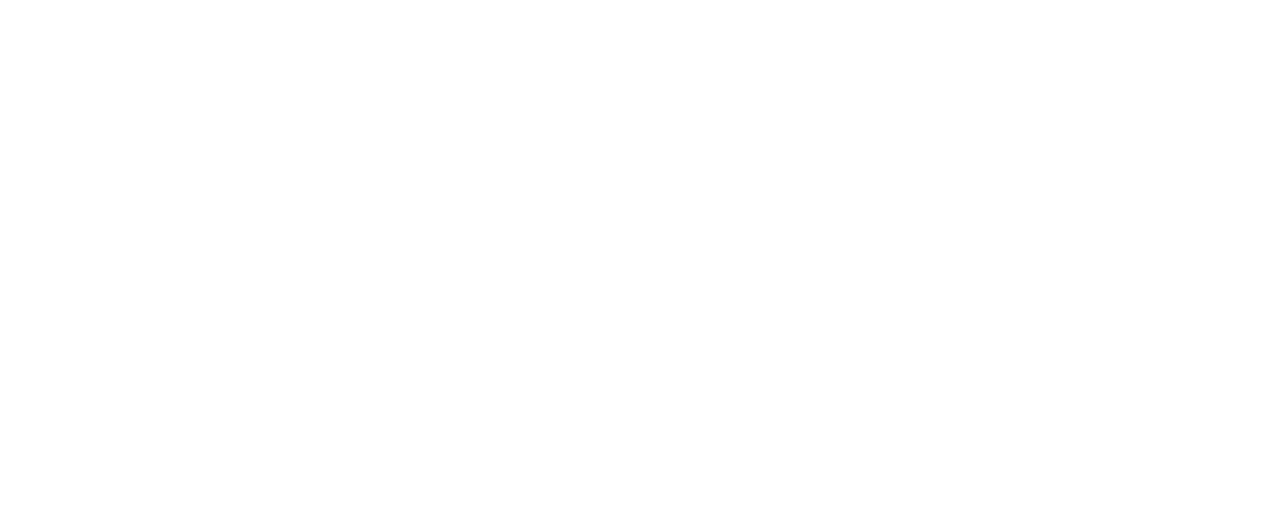
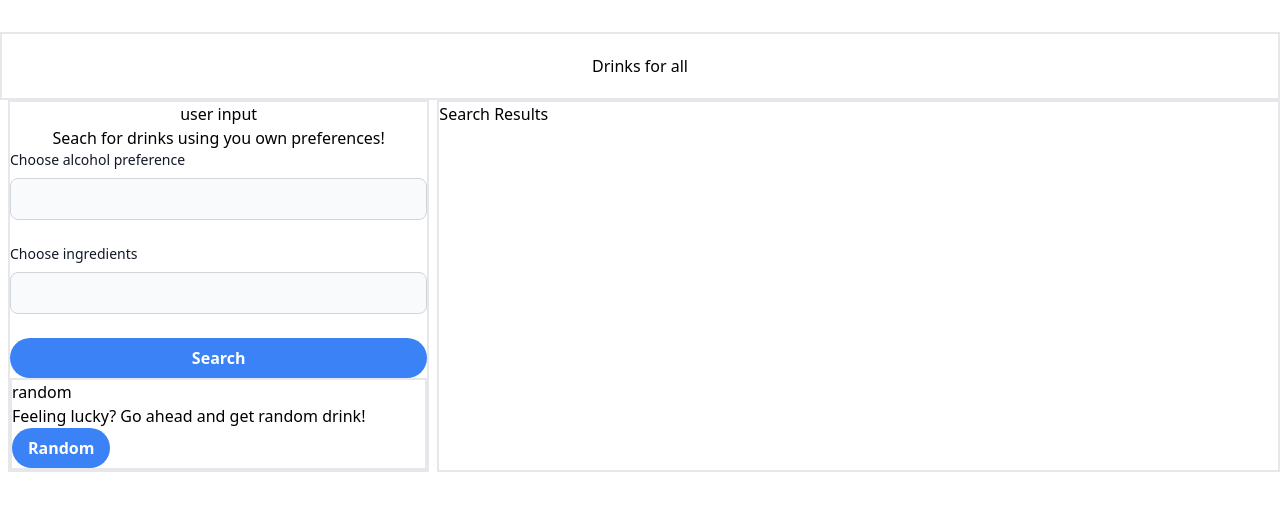
Before and after one commit to capydays/drinks-for-all, a plain HTML site: page search-request.html in a window 1280 px wide. Drawn offline with nearby package versions, Linux system fonts and the light colour scheme.

Commit message:
search feature

```diff
--- a/search-request.html
+++ b/search-request.html
@@ -1,12 +1,64 @@
 <!DOCTYPE html>
 <html lang="en">
-<head>
-    <meta charset="UTF-8">
-    <meta name="viewport" content="width=device-width, initial-scale=1.0">
+  <head>
+    <meta charset="UTF-8" />
+    <meta name="viewport" content="width=device-width, initial-scale=1.0" />
     <script src="https://cdn.tailwindcss.com"></script>
     <title>Drinks For All - Search Results</title>
-</head>
-<body>
+  </head>
+  <body>
+    <div class="flex justify-center mt-8 border-2 p-5">Drinks for all</div>
+    <div class="container">
+    <div class="flex flex row gap-x-2">
+      <div class="flex flex-col ml-2 border-2 w-2/6">
+        <div class="flex flex-col justify-center">
+          <div class="flex justify-center">user input</div>
+          <span class="text-center">Seach for drinks using you own preferences!</span>
+          <div class="mb-6">
+            <label
+              for="default-input"
+              class="block mb-2 text-sm font-medium text-gray-900 dark:text-white"
+              >Choose alcohol preference</label
+            >
+            <input
+              type="text"
+              id="default-input"
+              class="bg-gray-50 border border-gray-300 text-gray-900 text-sm rounded-lg focus:ring-blue-500 focus:border-blue-500 block w-full p-2.5 dark:bg-gray-700 dark:border-gray-600 dark:placeholder-gray-400 dark:text-white dark:focus:ring-blue-500 dark:focus:border-blue-500"
+            />
+          </div>
+          <div class="mb-6">
+            <label
+              for="default-input"
+              class="block mb-2 text-sm font-medium text-gray-900 dark:text-white"
+              >Choose ingredients</label
+            >
+            <input
+              type="text"
+              id="default-input"
+              class="bg-gray-50 border border-gray-300 text-gray-900 text-sm rounded-lg focus:ring-blue-500 focus:border-blue-500 block w-full p-2.5 dark:bg-gray-700 dark:border-gray-600 dark:placeholder-gray-400 dark:text-white dark:focus:ring-blue-500 dark:focus:border-blue-500"
+            />
+          </div>
+          <button
+            class="bg-blue-500 hover:bg-blue-700 text-white font-bold py-2 px-4 rounded-full"
+          >
+            Search
+          </button>
+        </div>
+        <div class="border-2">
+          <div class="">random</div>
+          <span>Feeling lucky? Go ahead and get random drink!</span>
 
-</body>
+          <button
+            class="bg-blue-500 hover:bg-blue-700 text-white font-bold py-2 px-4 rounded-full"
+          >
+            Random
+          </button>
+        </div>
+      </div>
+      <div class="flex flex-col w-4/6 border-2">
+      <div>Search Results</div>
+    </div>
+    </div>
+</div>
+  </body>
 </html>
```
